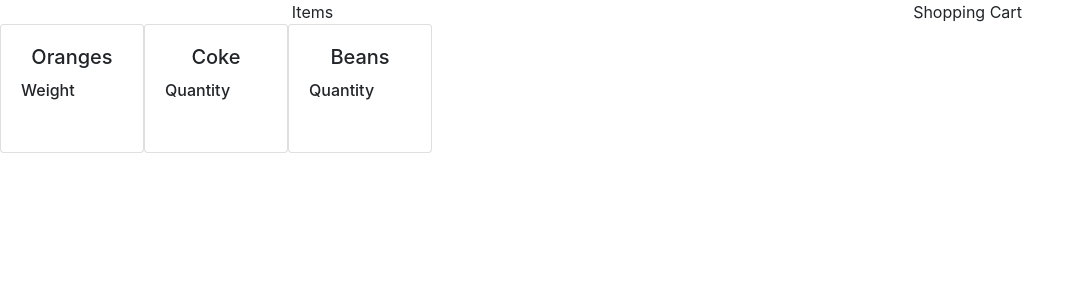
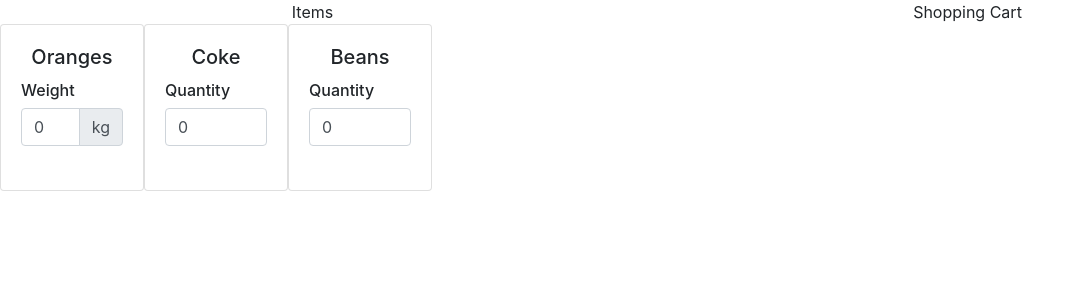
Before and after one commit to ajkumar21/shopping_cart, a React (Create React App) app: page / in a window 1280 px wide. Shown: the top 300 px of the page, without its empty margins (0-1085 px from the left). Built offline with nearby package versions, Linux system fonts and the light colour scheme.

Commit message:
added input field for quantity and weight

```diff
--- a/src/App.js
+++ b/src/App.js
@@ -37,6 +37,24 @@
                 ) : (
                   <h6>Quantity</h6>
                 )}
+                <Form>
+                  <InputGroup>
+                    <FormControl
+                      aria-label='Weight'
+                      value={amount[name]}
+                      onChange={e =>
+                        setAmount({ ...amount, [name]: e.target.value })
+                      }
+                    />
+                    {stock[name].priceCalc === 'byWeight' ? (
+                      <InputGroup.Append>
+                        <InputGroup.Text>kg</InputGroup.Text>
+                      </InputGroup.Append>
+                    ) : (
+                      <React.Fragment />
+                    )}
+                  </InputGroup>
+                </Form>
                 <br />
               </Card.Body>
             </Card>
```
Also changed, not shown: 1 other file (tests, documents, lock files or other folders).
